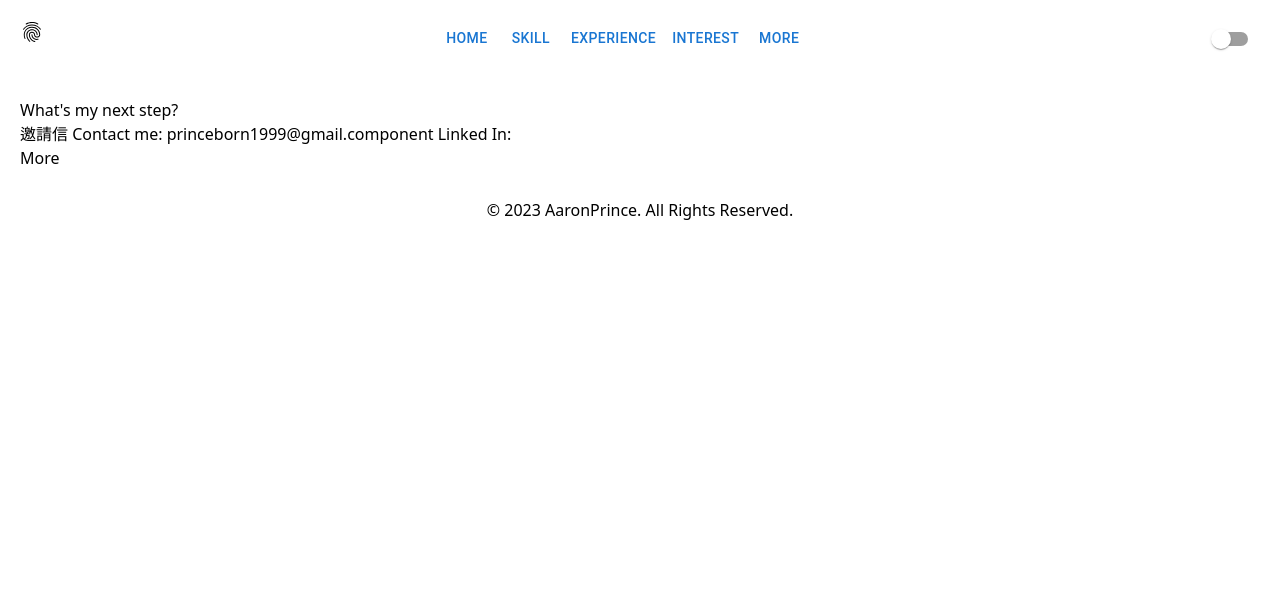
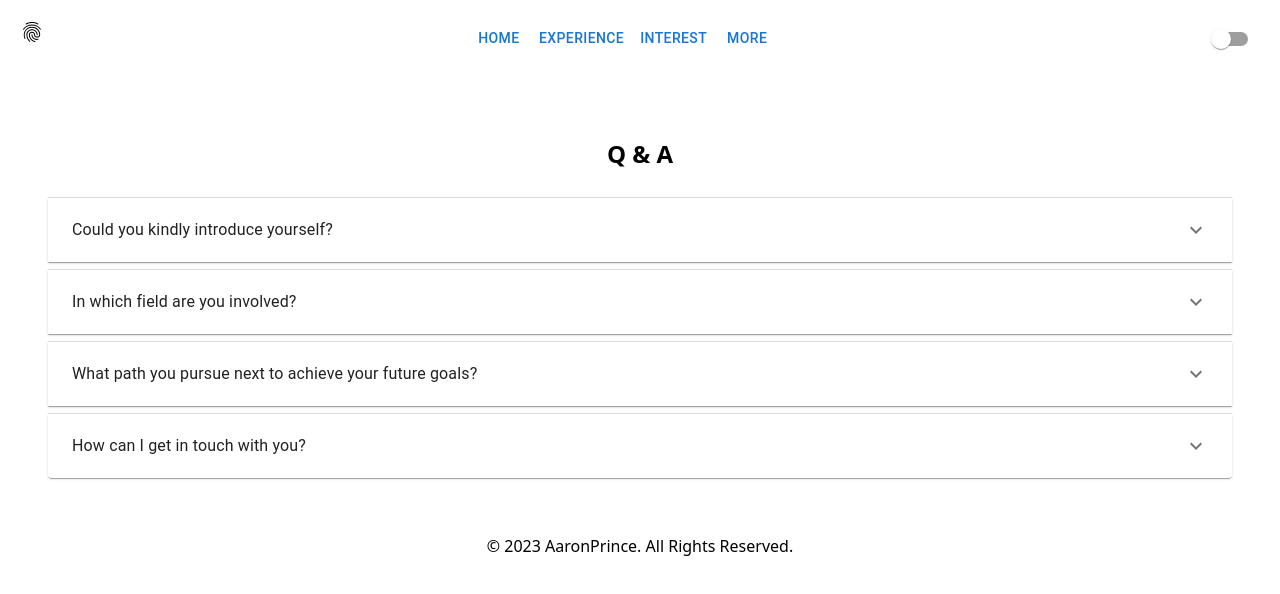
Before and after one commit to princeborn1999/prince-official, a React (Create React App) app: page /more in a window 1280 px wide. Shown: the top 594 px of the page. Built offline with nearby package versions, Linux system fonts and the light colour scheme.

Commit message:
[ Feature ] MorePage

```diff
--- a/src/App.js
+++ b/src/App.js
@@ -2,7 +2,6 @@ import "./App.css";
 import Header from "./components/Header";
 import { BrowserRouter as Router, Routes, Route } from "react-router-dom";
 import { Home } from "./pages/Home";
-import { Skill } from "./pages/Skill";
 import { Experience } from "./pages/Experience";
 import { Interest } from "./pages/Interest";
 import { More } from "./pages/More";
@@ -16,7 +15,6 @@ function App() {
         <main className="p-5">
           <Routes>
             <Route exact path="/" element={<Home />} />
-            <Route path="/skill" element={<Skill />} />
             <Route path="/experience" element={<Experience />} />
             <Route path="/interest" element={<Interest />} />
             <Route path="/more" element={<More />} />
--- a/src/components/Header.js
+++ b/src/components/Header.js
@@ -12,9 +12,6 @@ function Header() {
         <div>
           <Link to="/">
             <Button>HOME</Button>
-          </Link>
-          <Link to="/skill">
-            <Button>SKILL</Button>
           </Link>
           <Link to="/experience">
             <Button>EXPERIENCE</Button>
--- a/src/pages/Home.js
+++ b/src/pages/Home.js
@@ -9,12 +9,18 @@ export function Home() {
         </div>
       </section>
       <section id="section-left" className="col-span-2 p-5 pr-10">
-        <div className="bg-gradient-to-r from-cyan-500 to-blue-500">
-          <p>Portfolio Picture</p>
+        <div className="bg-gradient-to-r p-5 rounded-lg bg-slate-400">
+          <img
+            src="../assets/img/profile-picture2.jpg"
+            alt="portfolio_picture"
+          />
           <p>This is Aaron Prince!</p>
           <p>Born in 1999</p>
           <p>2022 Graduated at NCNU</p>
           <p>Computer Scientist Degree</p>
+          <p>Skill: React</p>
+          <p> Angular </p>
+          <p>Node</p>
           <section>
             <p>Link to my github: ""</p>
             <p>Link to my CV: ""</p>
--- a/src/pages/More.js
+++ b/src/pages/More.js
@@ -1,8 +1,83 @@
+import Accordion from "@mui/material/Accordion";
+import AccordionSummary from "@mui/material/AccordionSummary";
+import AccordionDetails from "@mui/material/AccordionDetails";
+import Typography from "@mui/material/Typography";
+import ExpandMoreIcon from "@mui/icons-material/ExpandMore";
 export function More() {
   return (
-    <div>
-      <p>What's my next step?</p>
-      <p>邀請信 Contact me: princeborn1999@gmail.component Linked In:</p>More
+    <div className="flex justify-center">
+      <div className="p-5">
+        <div className="flex justify-center p-5">
+          <h1 className="font-bold text-2xl">Q & A</h1>
+        </div>
+        <Accordion className="m-2 p-2">
+          <AccordionSummary
+            expandIcon={<ExpandMoreIcon />}
+            aria-controls="panel1a-content"
+          >
+            <Typography>Could you kindly introduce yourself?</Typography>
+          </AccordionSummary>
+          <AccordionDetails>
+            <Typography className="text-gray-600">
+              "Hello everyone, my name is Aaron and I work as a front-end
+              engineer with over a year of experience in software development. I
+              primarily work with the Angular framework. I'm also actively
+              seeking side project opportunities. If any of you have any
+              interesting projects in mind, please feel free to connect with me.
+              I'm excited to collaborate with all of you!"
+            </Typography>
+          </AccordionDetails>
+        </Accordion>
+        <Accordion className="m-2 p-2">
+          <AccordionSummary
+            expandIcon={<ExpandMoreIcon />}
+            aria-controls="panel1a-content"
+          >
+            <Typography>In which field are you involved?</Typography>
+          </AccordionSummary>
+          <AccordionDetails>
+            <Typography className="text-gray-600">
+              "Besides web application development, I've spent a significant
+              amount of time working on various side projects such as Verilog,
+              Arduino, VR, Unity, Blender, Sonic Pi, Blockchain, and Machine
+              Learning. During my studies, I have learned programming languages
+              such as C#, C, C++, Python, JavaScript, and MATLAB."
+            </Typography>
+          </AccordionDetails>
+        </Accordion>
+        <Accordion className="m-2 p-2">
+          <AccordionSummary
+            expandIcon={<ExpandMoreIcon />}
+            aria-controls="panel1a-content"
+          >
+            <Typography>
+              What path you pursue next to achieve your future goals?
+            </Typography>
+          </AccordionSummary>
+          <AccordionDetails>
+            <Typography className="text-gray-600">
+              I am interested in exploring international opportunities and
+              collaborating with engineers from diverse backgrounds.
+            </Typography>
+          </AccordionDetails>
+        </Accordion>
+        <Accordion className="m-2 p-2">
+          <AccordionSummary
+            expandIcon={<ExpandMoreIcon />}
+            aria-controls="panel1a-content"
+          >
+            <Typography>How can I get in touch with you?</Typography>
+          </AccordionSummary>
+          <AccordionDetails>
+            <Typography className="text-gray-600">
+              "You can reach me via email at princeborn1999@gmail.com or connect
+              with me on LinkedIn at
+              https://www.linkedin.com/in/aaron-prince-4b9475230/. If you have
+              any questions or thoughts, please feel free to contact me."
+            </Typography>
+          </AccordionDetails>
+        </Accordion>
+      </div>
     </div>
   );
 }
--- a/src/pages/Skill.js
+++ /dev/null
@@ -1,10 +0,0 @@
-export function Skill() {
-  return (
-    <div>
-      Skill Tree
-      <p>Node.js</p>
-      <p>React</p>
-      <p></p>
-    </div>
-  );
-}
```
Also changed, not shown: src/assets/img/profile-picture2.jpg (added).
